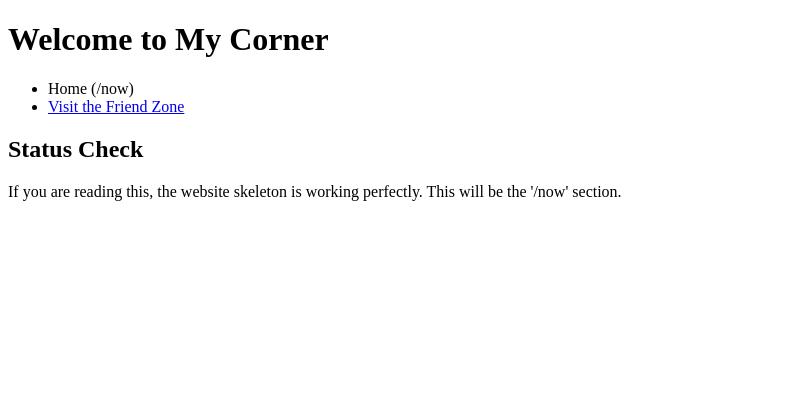
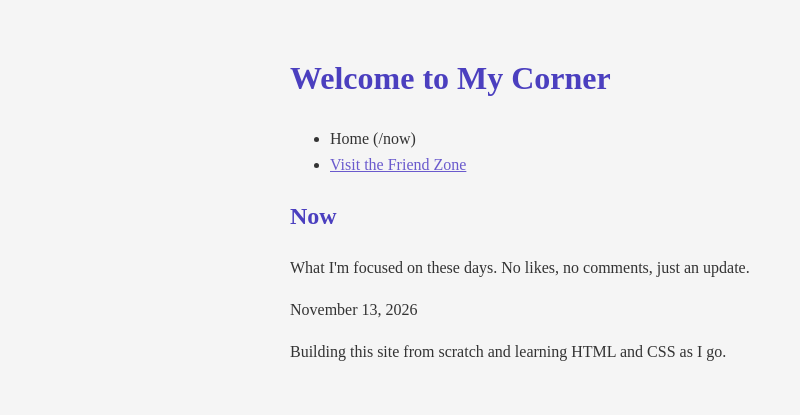
Before and after one commit to semperty/semperty.github.io, a plain HTML site: page index.html in a window 1280 px wide. Shown: the whole page, without its empty margins (0-800 px from the left). Drawn offline with Linux system fonts and the light colour scheme.

Commit message:
Add /now section to homepage

```diff
--- a/index.html
+++ b/index.html
@@ -19,9 +19,16 @@
         </nav>
     </header>
 
-    <main>
-        <h2>Status Check</h2>
-        <p>If you are reading this, the website skeleton is working perfectly. This will be the '/now' section.</p>
+        <main>
+        <section class="now">
+            <h2>Now</h2>
+            <p class="now-intro">What I'm focused on these days. No likes, no comments, just an update.</p>
+
+            <article class="now-entry">
+                <time datetime="2026-11-13">November 13, 2026</time>
+                <p>Building this site from scratch and learning HTML and CSS as I go.</p>
+            </article>
+        </section>
     </main>
 
 </body>
--- a/style.css
+++ b/style.css
@@ -0,0 +1,24 @@
+:root {
+  --primary: #6A5ACD;
+  --title: #4B3FBF;
+  --mauve: #C58ED6;
+  --secondary: #FF7F50;
+  --accent-muted: #20B2AA;
+  --accent-bright: #00CED1;
+  --accent-light: #40E0D0;
+  --neutral-light: #F5F5F5;
+  --neutral-dark: #333333;
+}
+
+body {
+  background: var(--neutral-light);
+  color: var(--neutral-dark);
+  max-width: 700px;
+  margin: 0 auto;
+  padding: 2rem 1rem;
+  line-height: 1.6;
+}
+
+h1, h2 { color: var(--title); }
+a { color: var(--primary); }
+a:hover { color: var(--secondary); }
```
